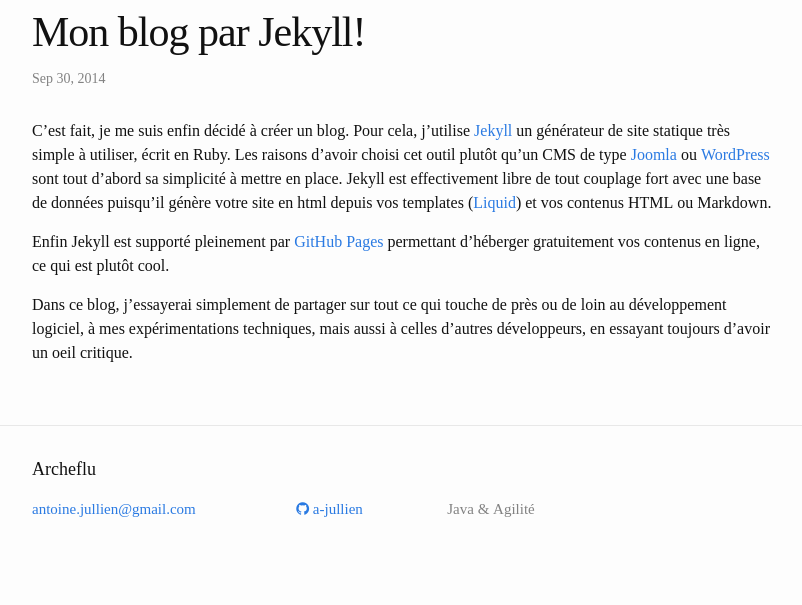
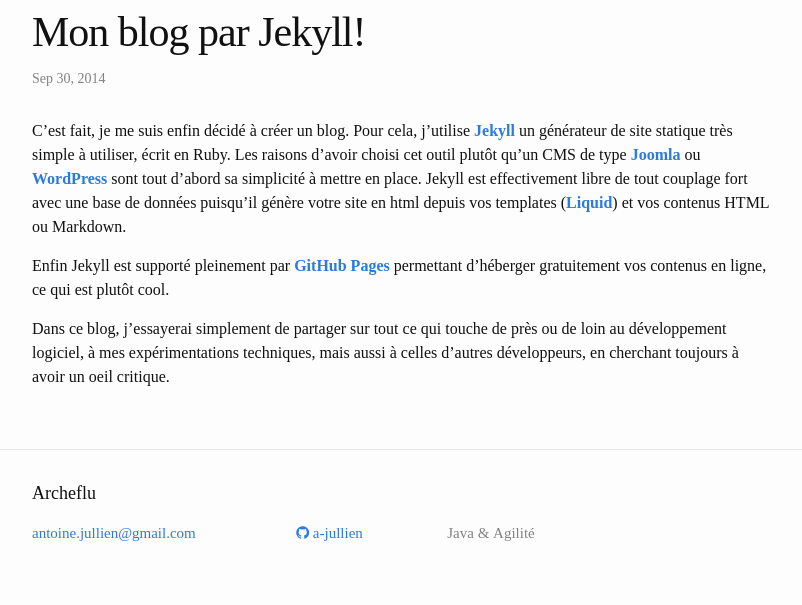
Before and after one commit to a-jullien/a-jullien.github.io, a Jekyll site: the page built from _posts/2014-09-30-mon-blog-par-jekyll.md, in a window 1280 px wide. Shown: the part 626-1231 px from the top of the page, without its empty margins (238-1040 px from the left). Built offline with Jekyll 4.4.1, drawn with Linux system fonts in a browser that asks for light colours; before the commit the page ends 1207 px from its top, so only the background shows below that.

Commit message:
start new post

```diff
--- a/_config.yml
+++ b/_config.yml
@@ -4,7 +4,7 @@
 description: Java & Agilité
 baseurl: "" # the subpath of your site, e.g. /blog/
 github_username:  a-jullien
-paginate: 1
+paginate: 5
 
 # Build settings
 markdown: kramdown
--- a/_posts/2014-09-30-mon-blog-par-jekyll.md
+++ b/_posts/2014-09-30-mon-blog-par-jekyll.md
@@ -5,14 +5,15 @@
 tags: [jekyll]
 categories: jekyll update
 ---
-C'est fait, je me suis enfin décidé à créer un blog. Pour cela, j'utilise [Jekyll](http://jekyllrb.com/)
+
+C'est fait, je me suis enfin décidé à créer un blog. Pour cela, j'utilise [**Jekyll**](http://jekyllrb.com/)
 un générateur de site statique très simple à utiliser, écrit en Ruby. Les raisons d'avoir choisi cet outil plutôt
-qu'un CMS de type [Joomla](http://www.joomla.fr) ou [WordPress](https://fr.wordpress.org/) sont tout d'abord
+qu'un CMS de type [**Joomla**](http://www.joomla.fr) ou [**WordPress**](https://fr.wordpress.org/) sont tout d'abord
 sa simplicité à mettre en place. Jekyll est effectivement libre de tout couplage fort avec une base de données
-puisqu'il génère votre site en html depuis vos templates ([Liquid](http://liquidmarkup.org)) et vos contenus HTML ou Markdown.
+puisqu'il génère votre site en html depuis vos templates ([**Liquid**](http://liquidmarkup.org)) et vos contenus HTML ou Markdown.
 
-Enfin Jekyll est supporté pleinement par [GitHub Pages](https://pages.github.com/) permettant d'héberger gratuitement
+Enfin Jekyll est supporté pleinement par [**GitHub Pages**](https://pages.github.com/) permettant d'héberger gratuitement
 vos contenus en ligne, ce qui est plutôt cool.
 
 Dans ce blog, j'essayerai simplement de partager sur tout ce qui touche de près ou de loin au développement logiciel,
-à mes expérimentations techniques, mais aussi à celles d'autres développeurs, en essayant toujours d'avoir un oeil critique.
+à mes expérimentations techniques, mais aussi à celles d'autres développeurs, en cherchant toujours à avoir un oeil critique.
```
Also changed, not shown: _posts/2014-10-02-indexation-donnees-elastic.md (added, +27 -0 lines), tags.md (+1 -1 lines).
